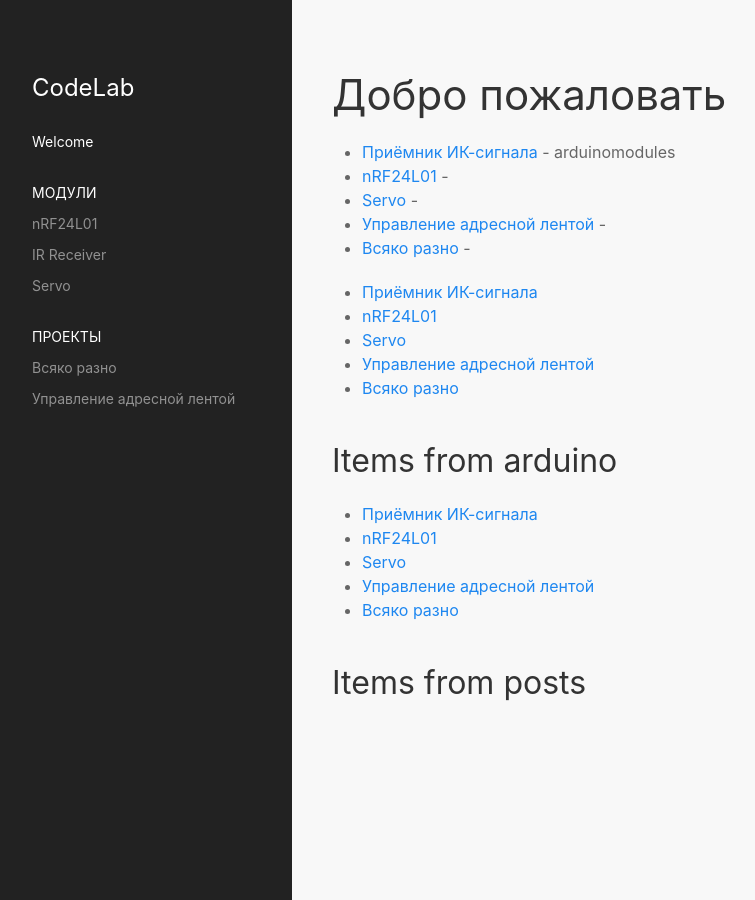
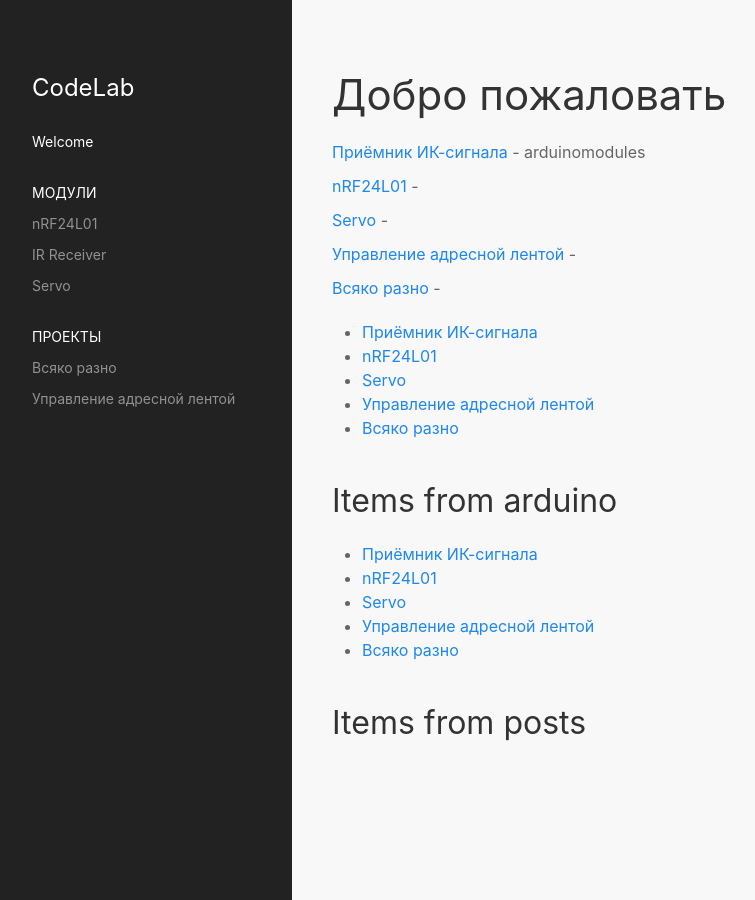
Before and after one commit to ProjectErlon/ProjectErlon.github.io, a Jekyll site: the page built from index.md, in a window 1280 px wide. Shown: the whole page, without its empty margins (8-763 px from the left). Built offline with Jekyll 4.4.1, drawn with Linux system fonts in a browser that asks for light colours; nearby versions of some CDN libraries.

Commit message:
Update index.md

```diff
--- a/index.md
+++ b/index.md
@@ -8,7 +8,7 @@ layout: default
 
 
 
-<ul>
+<ul class="uk-list">
 {% for upage in site.documents %}
   <li><a href="{{ upage.url }}">{{ upage.title }}</a> - {{ upage.categories }}</li>
 {% endfor %}
```
